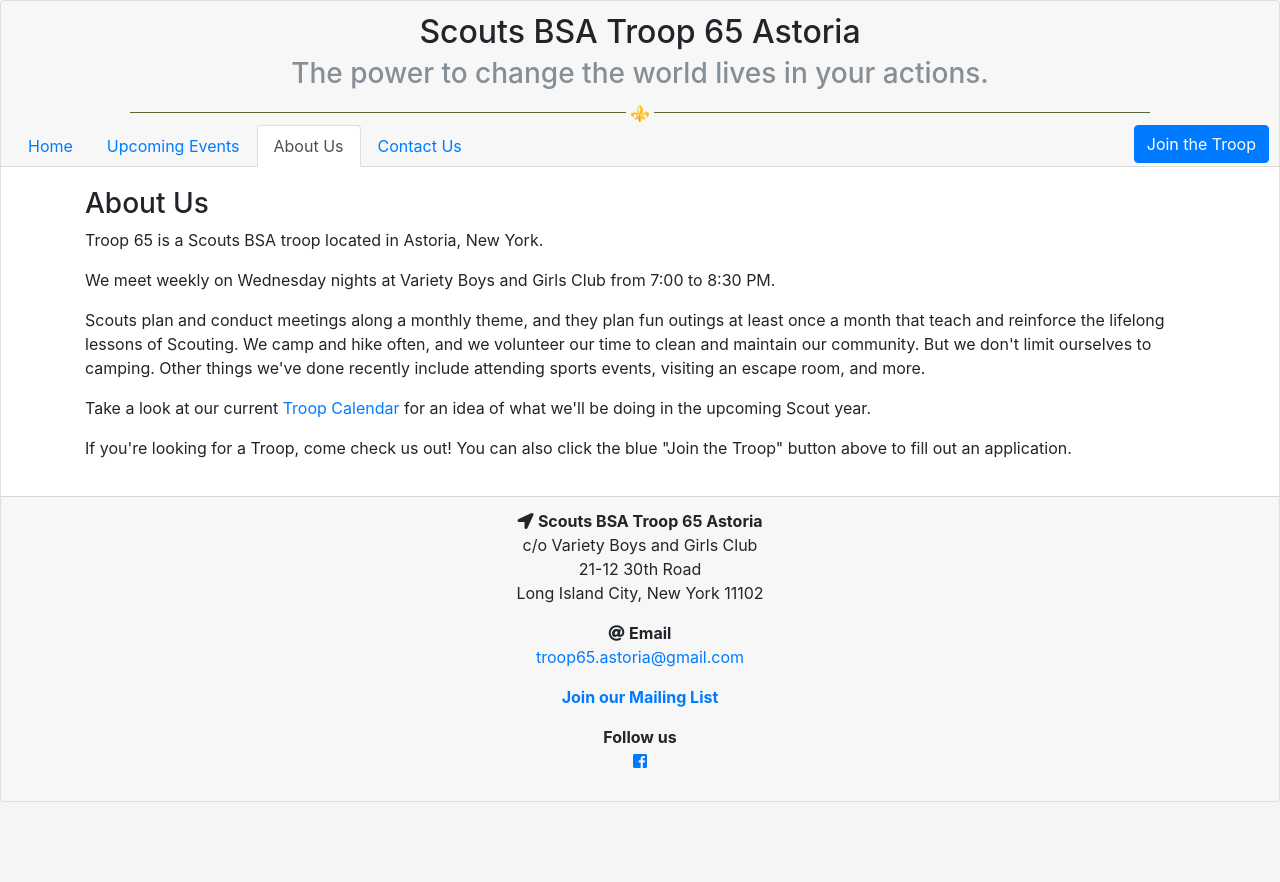
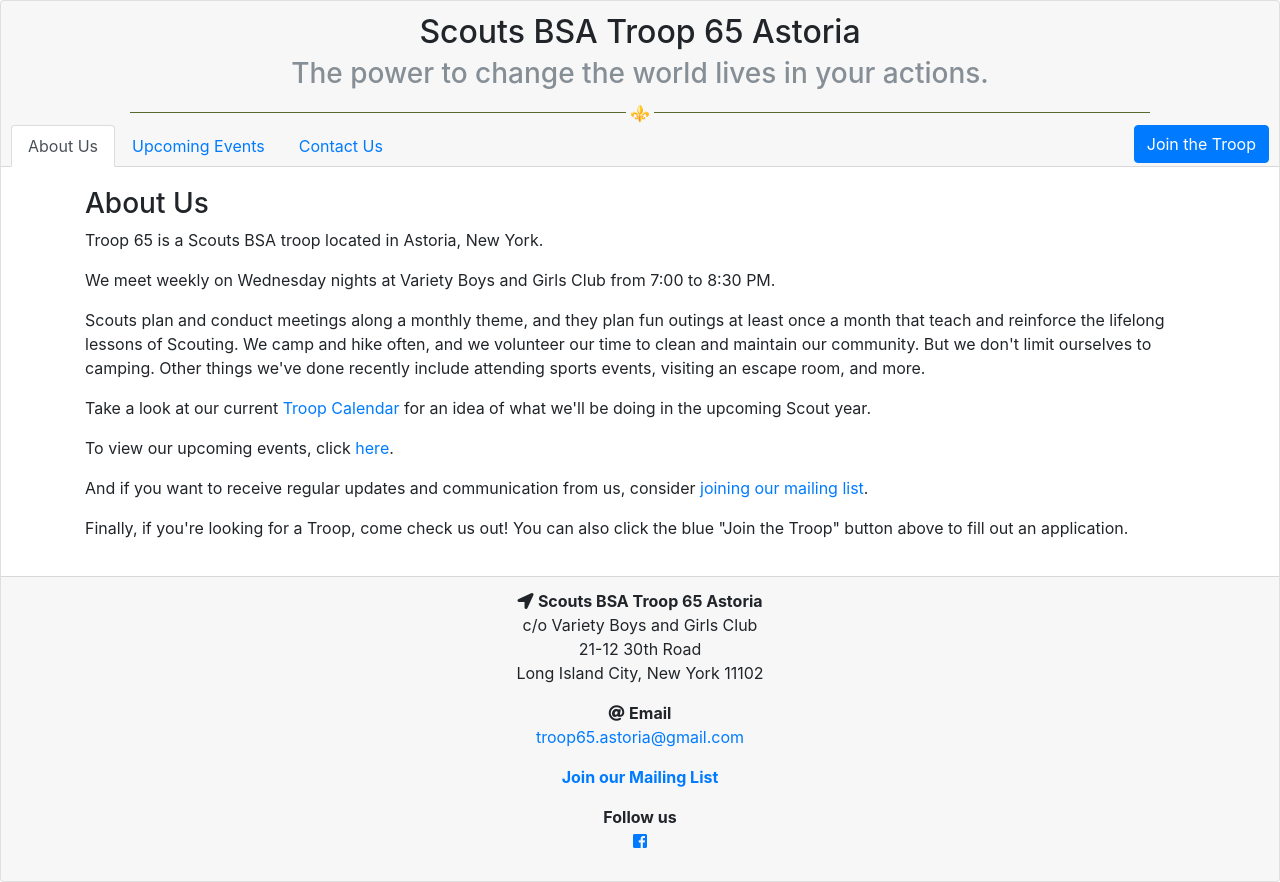
Before and after one commit to t65q/t65q.org, a Flask app: page /about in a window 1280 px wide. Before the commit the page ends 802 px from the top, so only its background shows below. Run offline with Flask 2, Linux system fonts and the light colour scheme; some libraries are stand-ins or nearby versions.

Commit message:
make prod

```diff
--- a/t65q/app.py
+++ b/t65q/app.py
@@ -11,7 +11,7 @@
     # To do: async this?
 
 
-    return render_template('index.html')
+    return render_template('about.html')
 
 @app.route('/events', methods=['GET'])
 def events():
--- a/t65q/templates/about.html
+++ b/t65q/templates/about.html
@@ -16,7 +16,13 @@
             Take a look at our current <a href="https://docs.google.com/document/d/1IvSc4FZzEvUKzTuK3Mldg_Ye2UHFrMOak_NZVGkLUq8/edit?usp=sharing">Troop Calendar</a> for an idea of what we'll be doing in the upcoming Scout year.
         </p>
         <p>
-            If you're looking for a Troop, come check us out! You can also click the blue "Join the Troop" button above to fill out an application.
+            To view our upcoming events, click <a href="/events">here</a>.
+        </p>
+        <p>
+            And if you want to receive regular updates and communication from us, consider <a href="https://groups.google.com/forum/#!forum/troop-65-astoria/join">joining our mailing list</a>.
+        </p>
+        <p>
+            Finally, if you're looking for a Troop, come check us out! You can also click the blue "Join the Troop" button above to fill out an application.
         </p>
     </div>
 </div>
--- a/t65q/templates/base.html
+++ b/t65q/templates/base.html
@@ -39,9 +39,8 @@
                         <span class="outer-line"></span>
                     </div>
                     {% set navigation_bar = [
-                        ('/', 'index', 'Home'),
+                        ('/about', 'about', 'About Us'),
                         ('/events', 'events', 'Upcoming Events'),
-                        ('/about', 'about', 'About Us'),
                         ('/contact', 'contact', 'Contact Us')
                     ] %}
                     {% set active_page = active_page|default('index') %}
```
